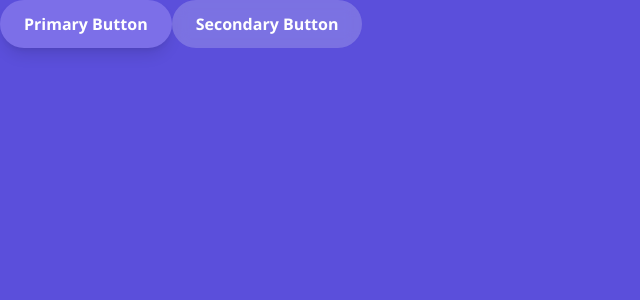
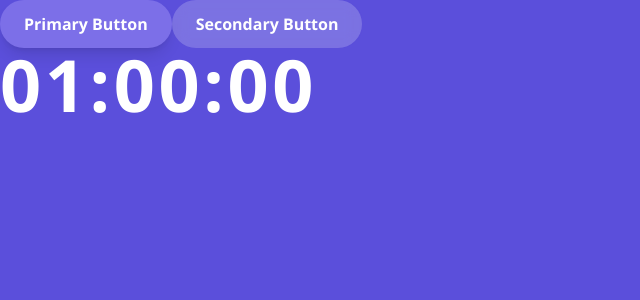
Before and after one commit to kharalnirmal/Kairo, a React (Vite) app: page / in a window 1280 px wide. Shown: the top 300 px of the page, without its empty margins (0-640 px from the left). Built offline with nearby package versions, Linux system fonts and the light colour scheme.

Commit message:
TImerDisplay Component  done

```diff
--- a/src/App.tsx
+++ b/src/App.tsx
@@ -1,4 +1,5 @@
 import Button from "./component/Button"
+import TimerDisplay from "./component/TimerDisplay";
 
 const App = () => {
   const math = Math.random();
@@ -6,6 +7,7 @@ const App = () => {
     <div className='bg-primary h-screen'>
     <Button  variant="primary" onClick={() => console.log(math)}>Primary Button</Button>
     <Button  variant="secondary" onClick={() => alert("Clicked Secondary")}>Secondary Button</Button>
+    <TimerDisplay seconds={3600}/>
     </div>
   )
 }
--- a/src/component/TimerDisplay.tsx
+++ b/src/component/TimerDisplay.tsx
@@ -1,4 +1,5 @@
 import React from 'react'
+
 
 interface TimerDisplayProps{
     seconds:number;
@@ -6,11 +7,19 @@ interface TimerDisplayProps{
 
  function formatTime(totalSeconds:number):string{
 
+const hours = Math.floor(totalSeconds/3600);
+const minutes = Math.floor((totalSeconds % 3600)/60);
+const seconds = totalSeconds %60;
+const pad = (num : number) => num.toString().padStart(2,"0")
+
+return `${pad(hours)}:${pad(minutes)}:${pad(seconds)}`;
  }
 
 const TimerDisplay = ({ seconds}:TimerDisplayProps) => {
   return (
-    <div>TimerDisplay</div>
+      <div className='font-bold text-white text-7xl tracking-wider'>
+        {  formatTime(seconds)}
+      </div>
   )
 }
 
```
